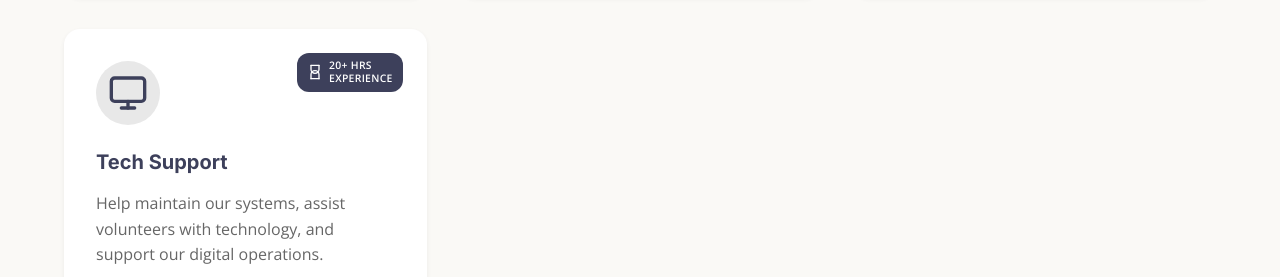
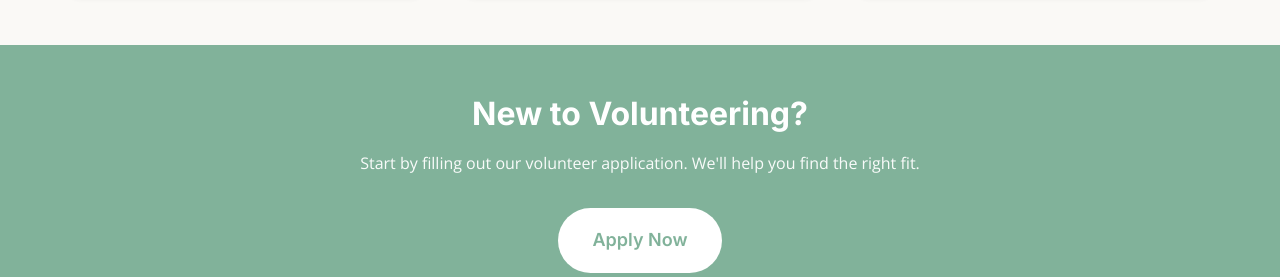
Before and after one commit to lghngmn003/rooibos, a plain HTML site: page opportunities.html in a window 1280 px wide. Shown: the part 675-952 px from the top of the page. Drawn offline with nearby package versions, Linux system fonts and the light colour scheme.

Commit message:
Remove Tech Support from opportunities

```diff
--- a/opportunities.html
+++ b/opportunities.html
@@ -98,27 +98,6 @@
                         <span class="card-link">View Shifts <span aria-hidden="true">→</span></span>
                     </a>
 
-                    <a href="https://app.unison.io/directories/4ZoQC4QLUHOfNfYOUAvRKT" target="_blank" rel="noopener noreferrer" class="opportunity-card restricted">
-                        <span class="restricted-badge">
-                            <svg xmlns="http://www.w3.org/2000/svg" viewBox="0 0 24 24" fill="none" stroke="currentColor" stroke-width="2" stroke-linecap="round" stroke-linejoin="round">
-                                <path d="M6 2v6a6 6 0 0 0 12 0V2"></path>
-                                <path d="M6 22v-6a6 6 0 0 1 12 0v6"></path>
-                                <line x1="6" y1="2" x2="18" y2="2"></line>
-                                <line x1="6" y1="22" x2="18" y2="22"></line>
-                            </svg>
-                            20+ Hrs<br>Experience
-                        </span>
-                        <div class="card-icon">
-                            <svg xmlns="http://www.w3.org/2000/svg" width="40" height="40" viewBox="0 0 24 24" fill="none" stroke="currentColor" stroke-width="2" stroke-linecap="round" stroke-linejoin="round">
-                                <rect x="2" y="3" width="20" height="14" rx="2" ry="2"></rect>
-                                <line x1="8" y1="21" x2="16" y2="21"></line>
-                                <line x1="12" y1="17" x2="12" y2="21"></line>
-                            </svg>
-                        </div>
-                        <h3>Tech Support</h3>
-                        <p>Help maintain our systems, assist volunteers with technology, and support our digital operations.</p>
-                        <span class="card-link">View Shifts <span aria-hidden="true">→</span></span>
-                    </a>
                 </div>
             </div>
         </section>
```
